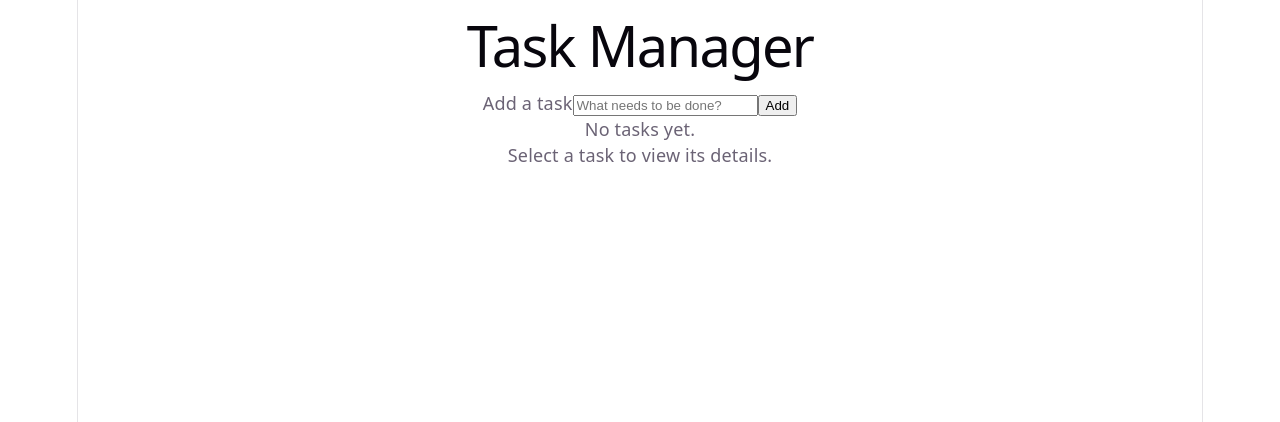
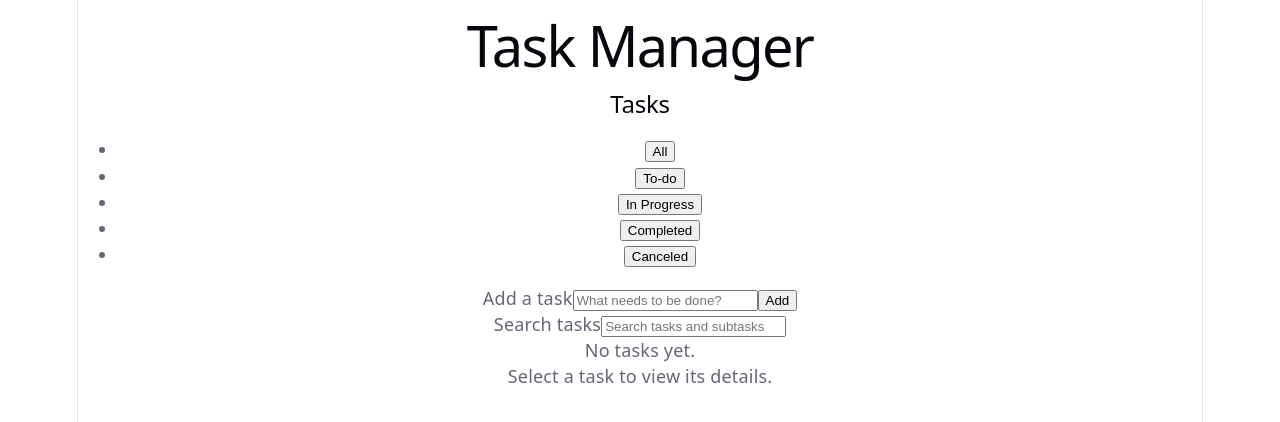
Before and after one commit to ffk00/manajer, a React (Vite) app: page / in a window 1280 px wide. Shown: the top 422 px of the page. Built offline with nearby package versions, Linux system fonts and the light colour scheme.

Commit message:
feat: add task filtering and search

```diff
--- a/src/App.jsx
+++ b/src/App.jsx
@@ -1,12 +1,17 @@
-import { useReducer } from 'react'
+import { useReducer, useState } from 'react'
 import QuickAdd from './components/QuickAdd'
+import SearchBar from './components/SearchBar'
+import Sidebar from './components/Sidebar'
 import TaskEditor from './components/TaskEditor'
 import TaskList from './components/TaskList'
 import { initialTaskState, taskReducer } from './state/taskReducer'
+import { filterTasks } from './utils/taskFilters'
 import './App.css'
 
 function App() {
   const [state, dispatch] = useReducer(taskReducer, initialTaskState)
+  const [activeFilter, setActiveFilter] = useState('all')
+  const [searchQuery, setSearchQuery] = useState('')
 
   function handleAddTask(task) {
     dispatch({
@@ -50,19 +55,33 @@ function App() {
 
   const selectedTask =
     state.tasks.find((task) => task.id === state.selectedTaskId) ?? null
+  const visibleTasks = filterTasks(state.tasks, activeFilter, searchQuery)
+  const hasActiveSearchOrFilter =
+    activeFilter !== 'all' || searchQuery.trim() !== ''
 
   return (
     <main>
       <h1>Task Manager</h1>
 
+      <Sidebar
+        activeFilter={activeFilter}
+        onFilterChange={setActiveFilter}
+      />
+
+      <section aria-label="Task workspace">
         <QuickAdd onAddTask={handleAddTask} />
+        <SearchBar query={searchQuery} onQueryChange={setSearchQuery} />
 
         <TaskList
-        tasks={state.tasks}
+          tasks={visibleTasks}
           selectedTaskId={state.selectedTaskId}
           onSelect={handleSelectTask}
           onToggleComplete={handleToggleComplete}
+          emptyMessage={
+            hasActiveSearchOrFilter ? 'No matching tasks.' : 'No tasks yet.'
+          }
         />
+      </section>
 
       {selectedTask ? (
         <TaskEditor
--- /dev/null
+++ b/src/components/SearchBar.jsx
@@ -0,0 +1,16 @@
+function SearchBar({ query, onQueryChange }) {
+  return (
+    <div role="search">
+      <label htmlFor="task-search">Search tasks</label>
+      <input
+        id="task-search"
+        type="search"
+        value={query}
+        onChange={(event) => onQueryChange(event.target.value)}
+        placeholder="Search tasks and subtasks"
+      />
+    </div>
+  )
+}
+
+export default SearchBar
--- /dev/null
+++ b/src/components/Sidebar.jsx
@@ -0,0 +1,33 @@
+const statusFilters = [
+  { value: 'all', label: 'All' },
+  { value: 'todo', label: 'To-do' },
+  { value: 'in_progress', label: 'In Progress' },
+  { value: 'completed', label: 'Completed' },
+  { value: 'canceled', label: 'Canceled' },
+]
+
+function Sidebar({ activeFilter, onFilterChange }) {
+  return (
+    <aside>
+      <nav aria-label="Task status filters">
+        <h2>Tasks</h2>
+
+        <ul>
+          {statusFilters.map((filter) => (
+            <li key={filter.value}>
+              <button
+                type="button"
+                onClick={() => onFilterChange(filter.value)}
+                aria-pressed={activeFilter === filter.value}
+              >
+                {filter.label}
+              </button>
+            </li>
+          ))}
+        </ul>
+      </nav>
+    </aside>
+  )
+}
+
+export default Sidebar
--- a/src/components/TaskList.jsx
+++ b/src/components/TaskList.jsx
@@ -1,8 +1,14 @@
 import TaskItem from './TaskItem'
 
-function TaskList({ tasks, selectedTaskId, onSelect, onToggleComplete }) {
+function TaskList({
+  tasks,
+  selectedTaskId,
+  onSelect,
+  onToggleComplete,
+  emptyMessage = 'No tasks yet.',
+}) {
   if (tasks.length === 0) {
-    return <p>No tasks yet.</p>
+    return <p>{emptyMessage}</p>
   }
 
   return (
--- /dev/null
+++ b/src/utils/taskFilters.js
@@ -0,0 +1,26 @@
+export function filterTasks(tasks, statusFilter, searchQuery) {
+  const normalizedQuery = searchQuery.trim().toLowerCase()
+
+  return tasks.filter((task) => {
+    const matchesStatus =
+      statusFilter === 'all' || task.status === statusFilter
+
+    if (!matchesStatus) {
+      return false
+    }
+
+    if (!normalizedQuery) {
+      return true
+    }
+
+    const matchesTask = [task.title, task.description].some((value) =>
+      value.toLowerCase().includes(normalizedQuery),
+    )
+
+    const matchesSubtask = task.subtasks.some((subtask) =>
+      subtask.title.toLowerCase().includes(normalizedQuery),
+    )
+
+    return matchesTask || matchesSubtask
+  })
+}
```
Lines whose indentation alone changed are shown as unchanged.
